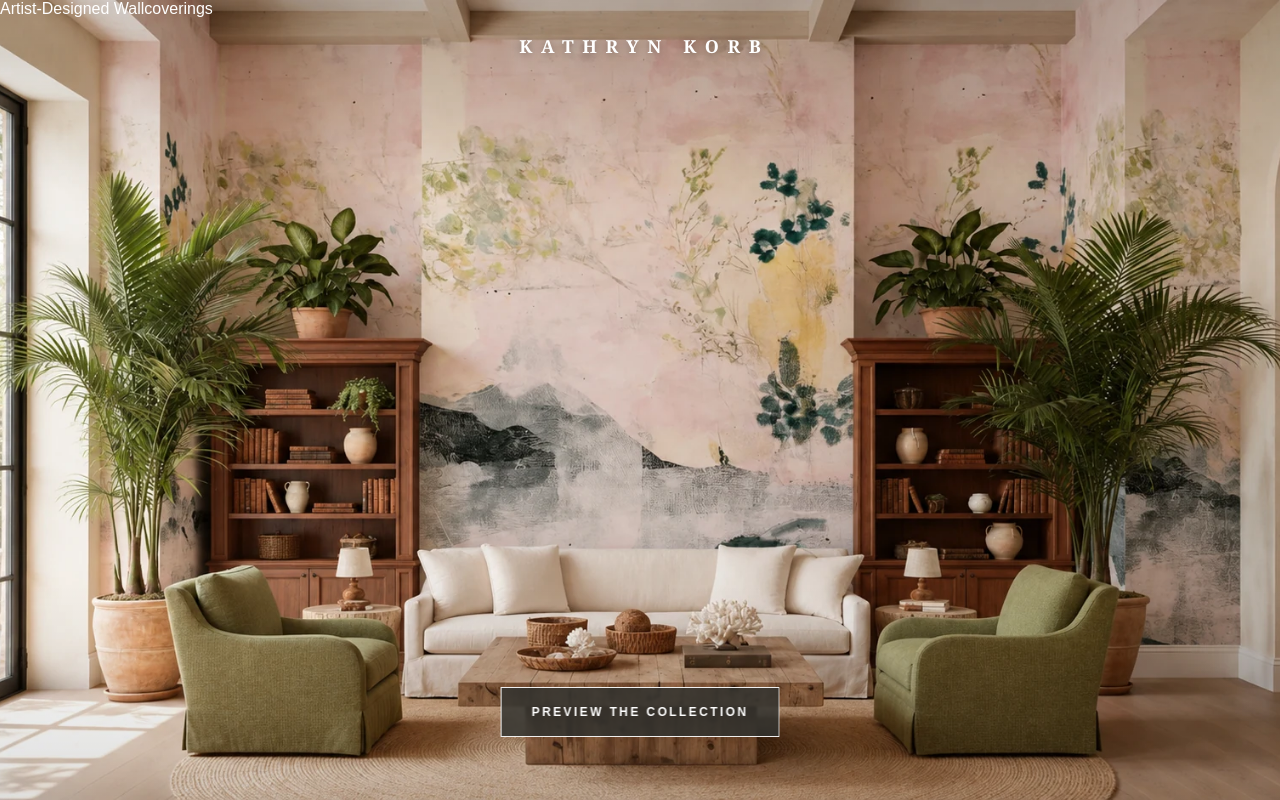
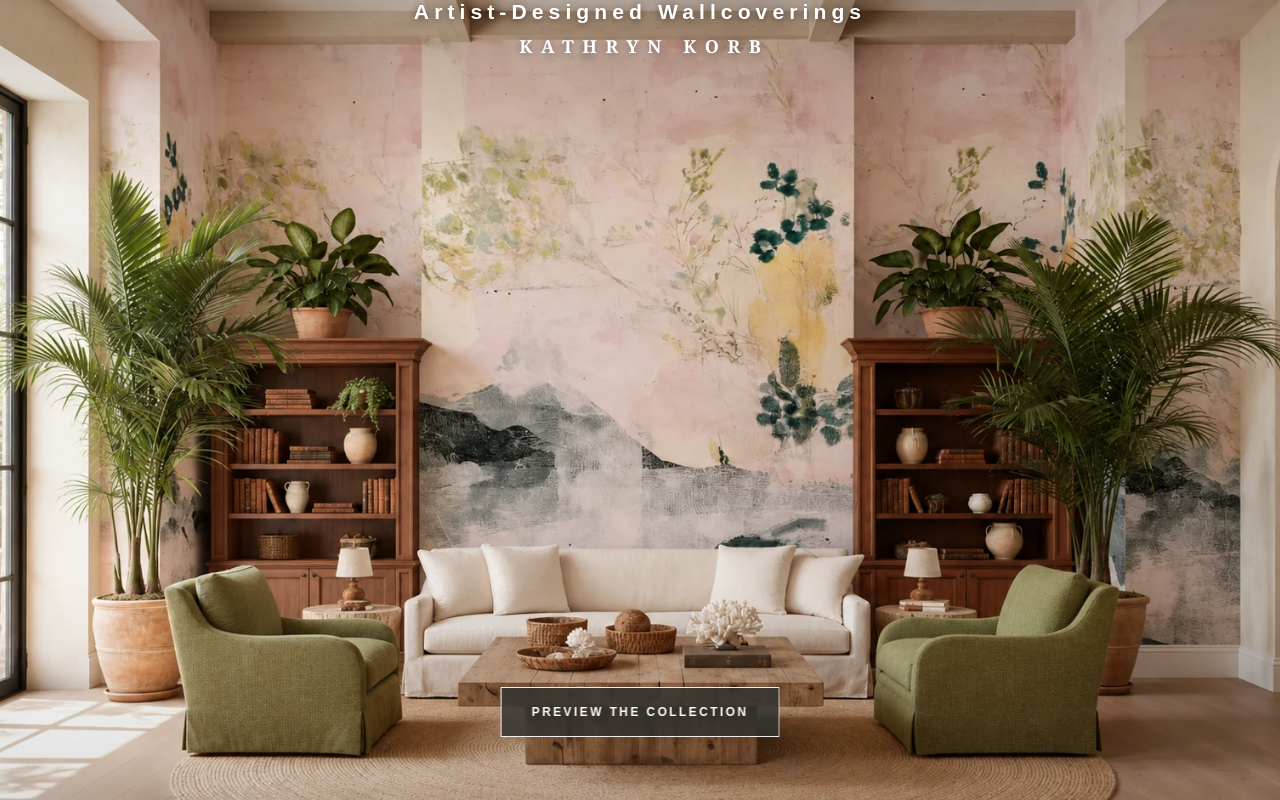
Before and after one commit to Palgaborka/ANYA, a website: page index.html in a window 1280 px wide. Drawn offline with Linux system fonts and the light colour scheme.

Commit message:
Refine desktop hero layout

```diff
--- a/index.html
+++ b/index.html
@@ -55,6 +55,33 @@
 @media(max-width:700px){
   .panel.success-mode{width:calc(100vw - 36px);padding:52px 22px 46px}
 }
+
+@media(min-width:701px){
+  .middle{
+    top:89%;
+    width:auto;
+    padding:0;
+    display:flex;
+    flex-direction:column;
+    align-items:center;
+    gap:16px;
+  }
+  .hero-tagline{
+    position:static;
+    display:block;
+    padding:0;
+    margin:0;
+    font-family:Arial,Helvetica,sans-serif;
+    font-size:clamp(18px,1.65vw,24px);
+    font-weight:700;
+    letter-spacing:.24em;
+    white-space:nowrap;
+    color:#fff;
+    text-align:center;
+    text-shadow:0 1px 8px rgba(0,0,0,.62);
+  }
+}
+
 </style></head><body><main class="hero"><div class="brand">KATHRYN KORB</div><div class="hero-tagline">Artist-Designed Wallcoverings</div><div class="middle"><button class="cta" id="open" type="button">Preview the collection</button></div></main><div class="overlay" id="overlay" role="dialog" aria-modal="true" aria-labelledby="dialog-title" aria-hidden="true"><div class="panel"><button class="close" id="close" aria-label="Close" type="button">×</button><p class="kicker">A private invitation</p><h1 id="dialog-title">An exclusive first look.</h1><p class="description">Request early access to Kathryn Korb's wallcovering collection. Leave your details and be among the first to explore it.</p><form class="form" id="form"><label for="name">Name</label><input id="name" name="name" autocomplete="name" required><label for="email">Email address</label><input id="email" name="email" type="email" autocomplete="email" inputmode="email" required><button class="submit" type="submit">Request exclusive access</button></form>
 <div class="success-card" id="successCard">
   <div class="success-kicker">PRIVATE PREVIEW</div>
```
